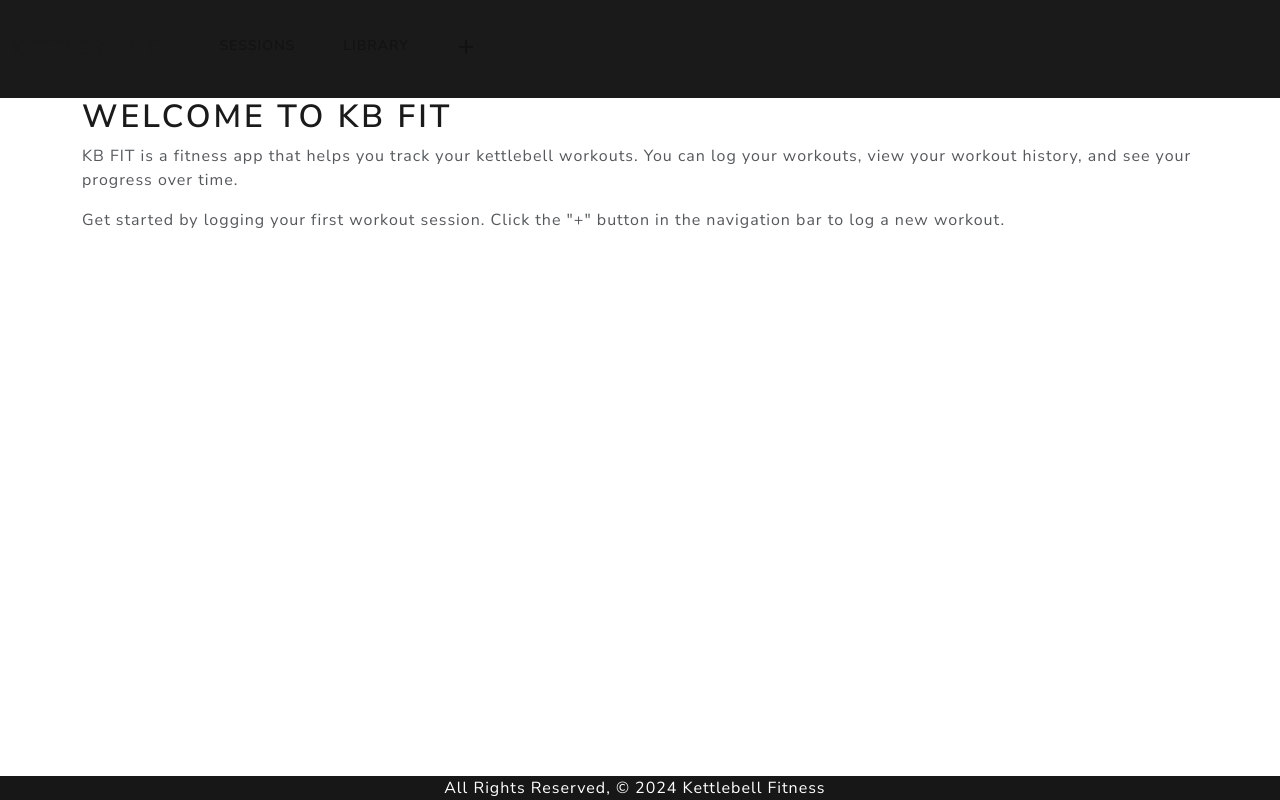
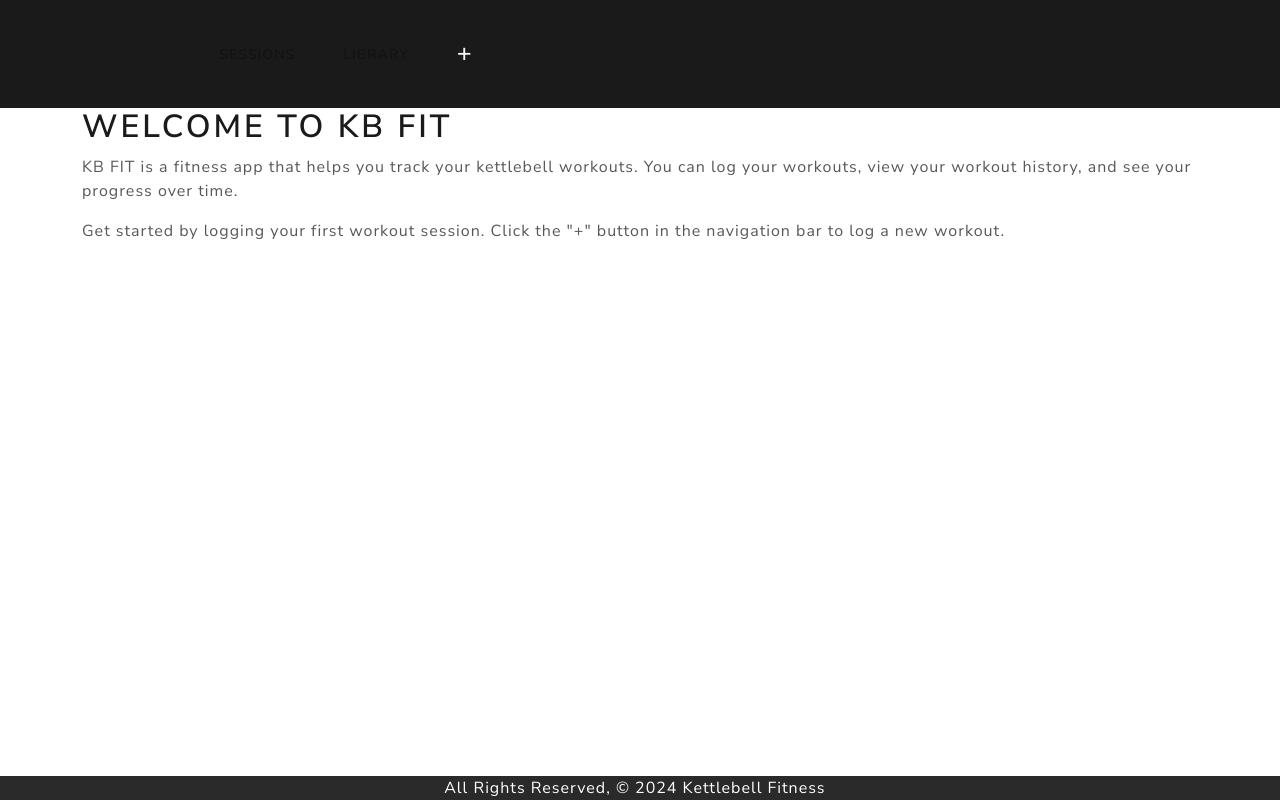
Before and after one commit to sophiabanda/kb_fit, a Django app: page / in a window 1280 px wide. Run offline with Django 4.2, Linux system fonts and the light colour scheme; some libraries are stand-ins or nearby versions.

Commit message:
more navbar styling

```diff
--- a/kb_fit/static/css/styles.css
+++ b/kb_fit/static/css/styles.css
@@ -3,7 +3,7 @@
   left: 0;
   bottom: 0;
   width: 100%;
-  background-color: rgb(24, 23, 23);
+  background-color: rgb(42, 42, 42);
   color: white;
   text-align: center;
 
@@ -11,6 +11,6 @@
 
 #plus-sign {
     color: whitesmoke;
-    font-size: 20px;
+    font-size: 25px;
     font-weight: bold;
 }
--- a/kb_fit/templates/base.html
+++ b/kb_fit/templates/base.html
@@ -18,7 +18,7 @@
                 <span class="navbar-toggler-icon"></span>
               </button>
               <div class="collapse navbar-collapse" id="navbarColor01">
-                <ul class="navbar-nav me-auto">
+                <ul class="navbar-nav me-auto d-flex align-items-center">
                   <li class="nav-item">
                     <a class="nav-link" href="{% url 'sessions' %}">Sessions</a>
                   </li>
@@ -26,7 +26,7 @@
                     <a class="nav-link" href="{% url 'library' %}">Library</a>
                   </li>
                   <li class="nav-item">
-                    <a style="font-size:large" class="nav-link" href="{% url 'sessions_create' %}">＋</a>
+                    <a id="plus-sign" class="nav-link" href="{% url 'sessions_create' %}">+</a>
                   </li>
                 </ul>
               </div>
```
